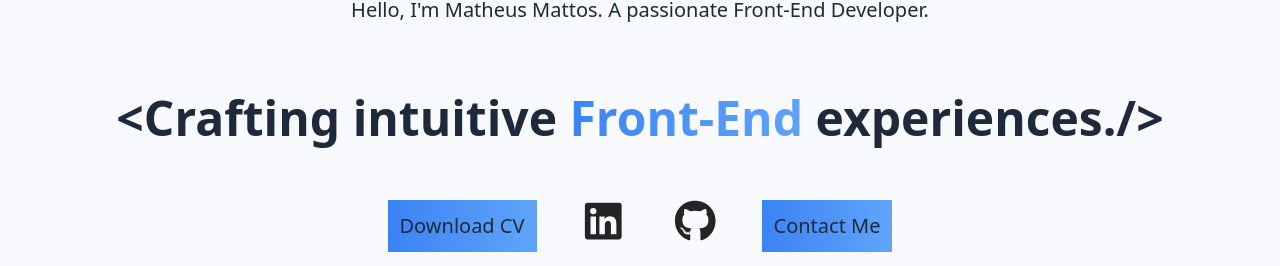
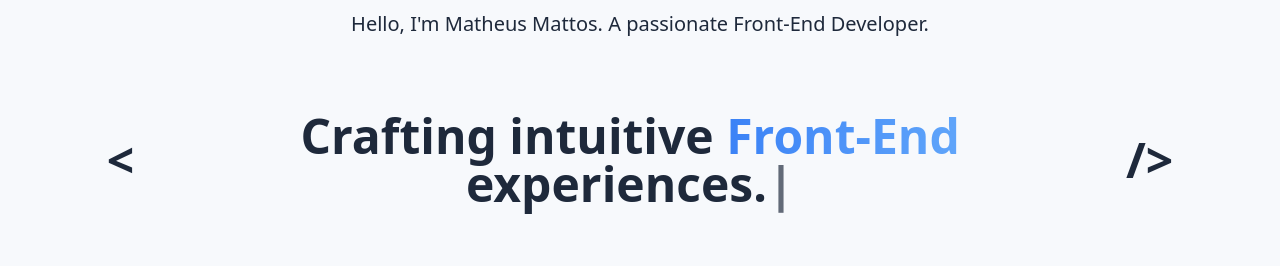
Before and after one commit to Chang3MyMind/portfolio, a React (Vite) app: page / in a window 1280 px wide. Shown: the part 224-490 px from the top of the page. Built offline with nearby package versions, Linux system fonts and the light colour scheme.

Commit message:
feat: Adiciona efeito de digitação no Hero

```diff
--- a/src/components/Hero.jsx
+++ b/src/components/Hero.jsx
@@ -1,7 +1,11 @@
+import Typewriter from "typewriter-effect";
 import { FontAwesomeIcon } from "@fortawesome/react-fontawesome";
 import { faLinkedin, faGithub } from "@fortawesome/free-brands-svg-icons";
+import { useState } from "react";
 
 function Hero() {
+  const [typingComplete, setTypingComplete] = useState(false);
+
   return (
     <>
       <section id="hero" className="sections-container">
@@ -9,10 +13,27 @@ function Hero() {
           <p className="color-text text-center text-xs font-normal md:col-span-full md:row-span-1 md:row-start-1 md:mx-auto md:text-base lg:text-lg xl:text-xl">
             Hello, I'm Matheus Mattos. A passionate Front-End Developer.
           </p>
-          <h1 className="color-text text-center text-lg font-semibold md:col-span-full md:row-span-1 md:row-start-2 md:mx-auto md:text-3xl lg:text-4xl xl:text-5xl">
-            &lt;Crafting intuitive
-            <span className="gradient-on-text"> Front-End </span>
-            experiences./&gt;
+          <h1 className="flex items-center justify-center gap-x-2 color-text text-center text-lg font-semibold md:col-span-full md:row-span-1 md:row-start-2 md:mx-auto md:text-3xl lg:text-4xl xl:text-5xl">
+            &lt;
+            <Typewriter
+              onInit={(typewriter) => {
+                typewriter
+                  .typeString(
+                    'Crafting intuitive <span class="gradient-on-text"> Front-End </span> experiences.'
+                  )
+                  .pauseFor(1000)
+                  .callFunction(() => {
+                    setTypingComplete(true);
+                  })
+                  .start();
+              }}
+              options={{
+                delay: 50,
+                wrapperClassName: "color-text",
+                dangerouslyAllowHTML: true,
+              }}
+            />
+            {typingComplete && "/>"}
           </h1>
           <div className="row-start-3 flex gap-5 p-2 md:col-span-full md:row-span-1 md:mx-auto lg:gap-10">
             <button
```
